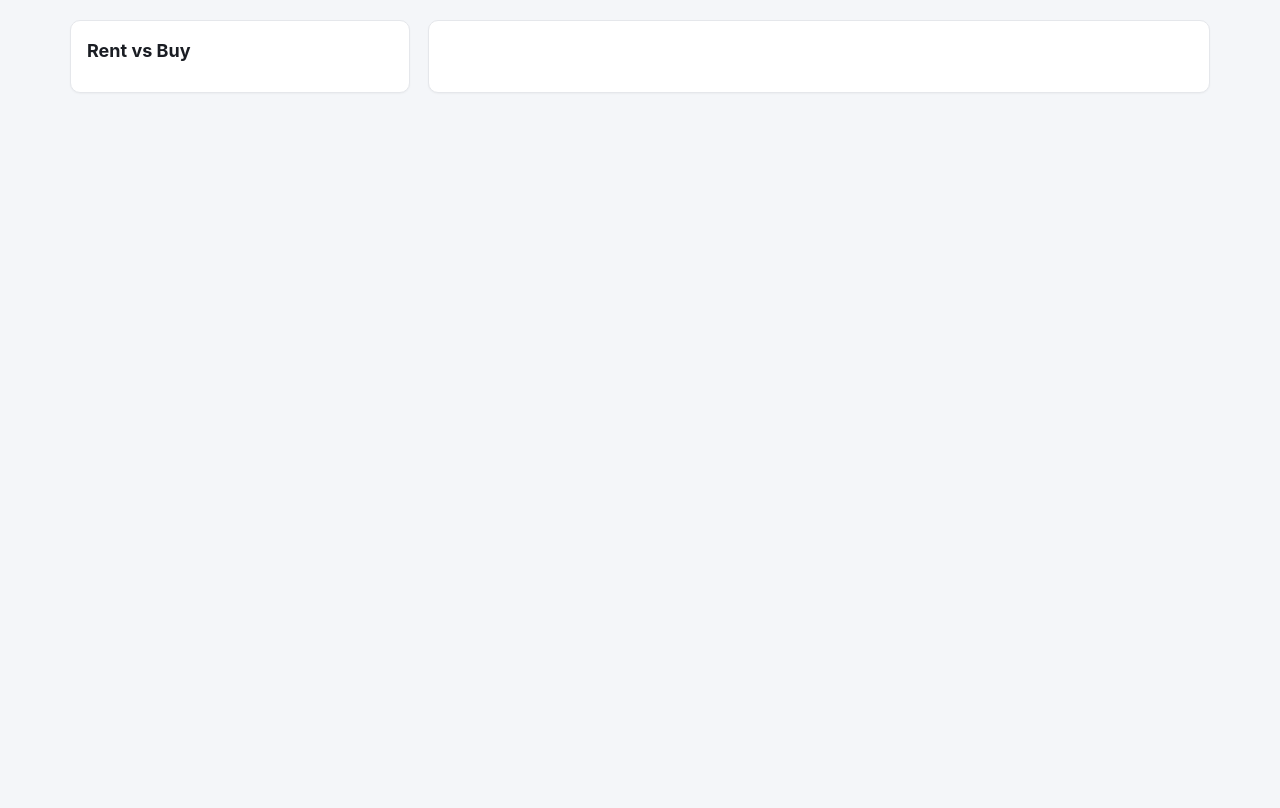
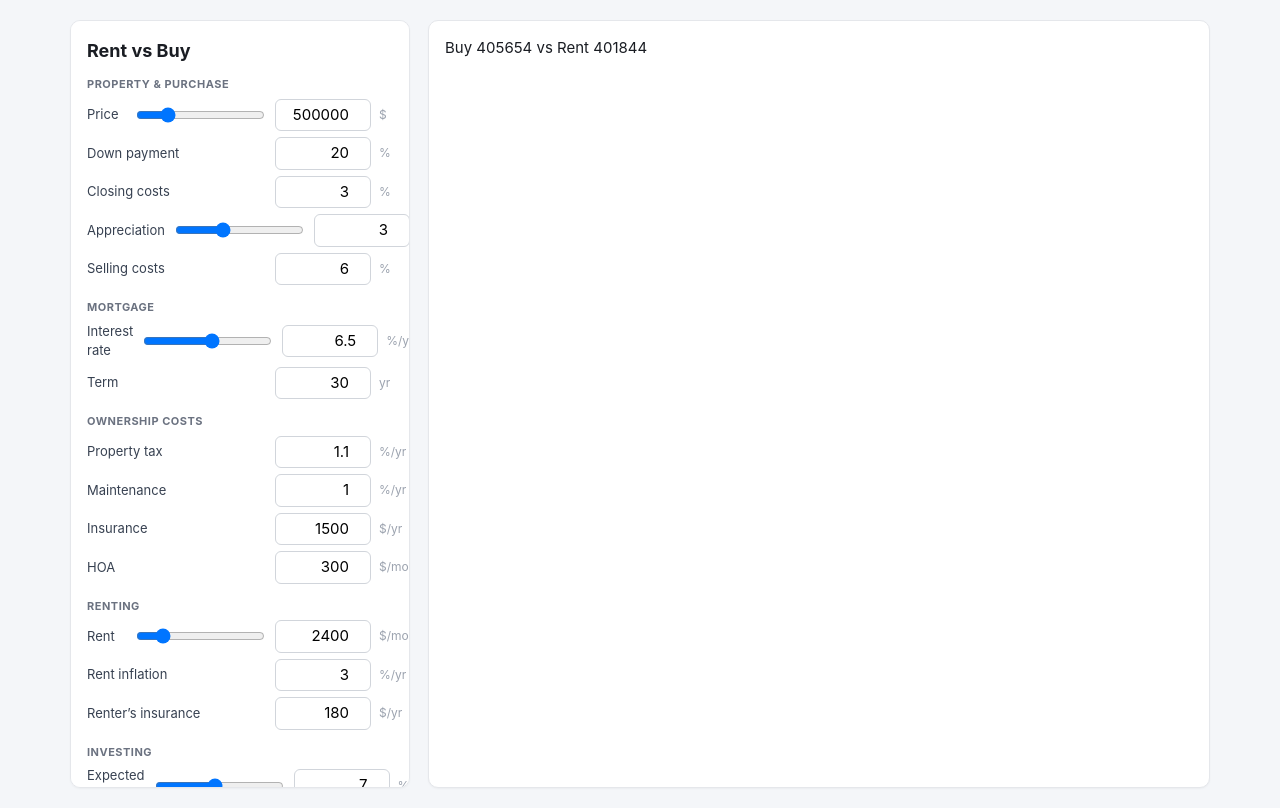
Before and after one commit to davidhundia-boop/AI-Stuff, a plain HTML site: page Rent vs Buy/index.html in a window 1280 px wide. Drawn offline with Linux system fonts and the light colour scheme.

Commit message:
feat(rent-buy): live input panel with sliders

```diff
--- a/Rent vs Buy/index.html
+++ b/Rent vs Buy/index.html
@@ -354,8 +354,79 @@ test('findFlip: returns null when no flip in range', function(){
   if (findFlip(base, 'appreciationPct', 3.0, 3.0001) !== null) throw new Error('should be null in tiny range');
 });
 
-/* ===== UI bootstrap (filled in later tasks) ===== */
-function boot(){ /* UI wired up in Task 10+ */ }
+/* ===== 5. UI ===== */
+// field: [key, label, unit, step, isBigDriver]
+var INPUT_CONFIG = [
+  ['Property & purchase', [
+    ['price','Price','$',1000,true],
+    ['downPaymentPct','Down payment','%',1,false],
+    ['closingCostsPct','Closing costs','%',0.1,false],
+    ['appreciationPct','Appreciation','%/yr',0.1,true],
+    ['sellingCostsPct','Selling costs','%',0.1,false]
+  ]],
+  ['Mortgage', [
+    ['mortgageRatePct','Interest rate','%/yr',0.05,true],
+    ['termYears','Term','yr',1,false]
+  ]],
+  ['Ownership costs', [
+    ['propertyTaxPct','Property tax','%/yr',0.05,false],
+    ['maintenancePct','Maintenance','%/yr',0.1,false],
+    ['insuranceAnnual','Insurance','$/yr',50,false],
+    ['hoaMonthly','HOA','$/mo',10,false]
+  ]],
+  ['Renting', [
+    ['rentMonthly','Rent','$/mo',25,true],
+    ['rentInflationPct','Rent inflation','%/yr',0.1,false],
+    ['rentersInsuranceAnnual','Renter’s insurance','$/yr',10,false]
+  ]],
+  ['Investing', [
+    ['expectedReturnPct','Expected return','%/yr',0.1,true],
+    ['generalInflationPct','General inflation','%/yr',0.1,false]
+  ]],
+  ['Taxes', [
+    ['marginalRatePct','Marginal rate','%',1,false],
+    ['capitalGainsRatePct','Capital-gains rate','%',1,false],
+    ['standardDeduction','Standard deduction','$',500,false],
+    ['deductionCap','Deduction cap (0=none)','$',500,false],
+    ['homeSaleExclusion','Home-sale exclusion','$',5000,false]
+  ]],
+  ['Horizon', [ ['horizonYears','Horizon','yr',1,true] ]]
+];
+var BIG_RANGES = { price:[100000,2000000], appreciationPct:[-2,12], mortgageRatePct:[0,12],
+  rentMonthly:[500,12000], expectedReturnPct:[0,15], horizonYears:[1,40] };
+var state = Object.assign({}, DEFAULTS);
+
+function buildInputs(){
+  var host = document.getElementById('inputForm'); host.innerHTML = '';
+  INPUT_CONFIG.forEach(function(group){
+    var g = document.createElement('div'); g.className = 'grp';
+    g.innerHTML = '<h2>' + group[0] + '</h2>';
+    group[1].forEach(function(f){
+      var key = f[0], label = f[1], unit = f[2], step = f[3], big = f[4];
+      var row = document.createElement('div'); row.className = 'fld';
+      var num = '<input type="number" id="in_' + key + '" step="' + step + '" value="' + state[key] + '">';
+      var rng = '';
+      if (big && BIG_RANGES[key]) rng = '<input type="range" id="rg_' + key + '" min="' + BIG_RANGES[key][0] +
+        '" max="' + BIG_RANGES[key][1] + '" step="' + step + '" value="' + state[key] + '">';
+      row.innerHTML = '<label for="in_' + key + '">' + label + '</label>' + rng + num + '<span class="unit">' + unit + '</span>';
+      g.appendChild(row);
+    });
+    host.appendChild(g);
+  });
+  // wire events
+  INPUT_CONFIG.forEach(function(group){ group[1].forEach(function(f){
+    var key = f[0];
+    var num = document.getElementById('in_' + key), rng = document.getElementById('rg_' + key);
+    function onChange(v){ state[key] = parseFloat(v); if (isNaN(state[key])) state[key] = 0;
+      if (num) num.value = state[key]; if (rng) rng.value = state[key]; recompute(); }
+    if (num) num.addEventListener('input', function(){ onChange(num.value); });
+    if (rng) rng.addEventListener('input', function(){ onChange(rng.value); });
+  }); });
+}
+function recompute(){ render(computeProjection(state)); }
+function render(p){ document.getElementById('results').textContent =
+  'Buy ' + Math.round(p.buyNW[state.horizonYears]) + ' vs Rent ' + Math.round(p.rentNW[state.horizonYears]); }
+function boot(){ buildInputs(); recompute(); }
 
 if (location.search.indexOf('test') !== -1) runTests(); else boot();
 </script>
```
